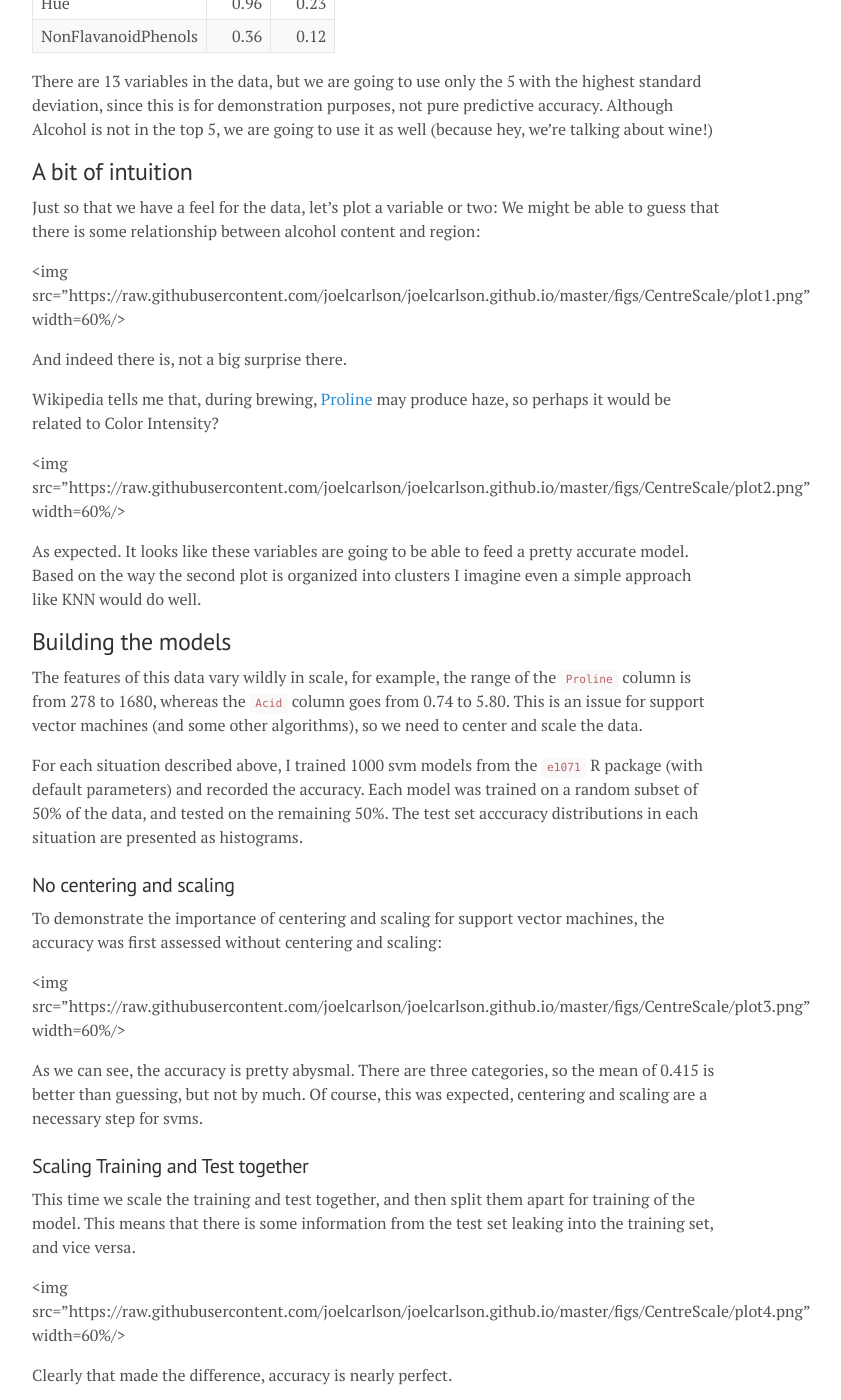
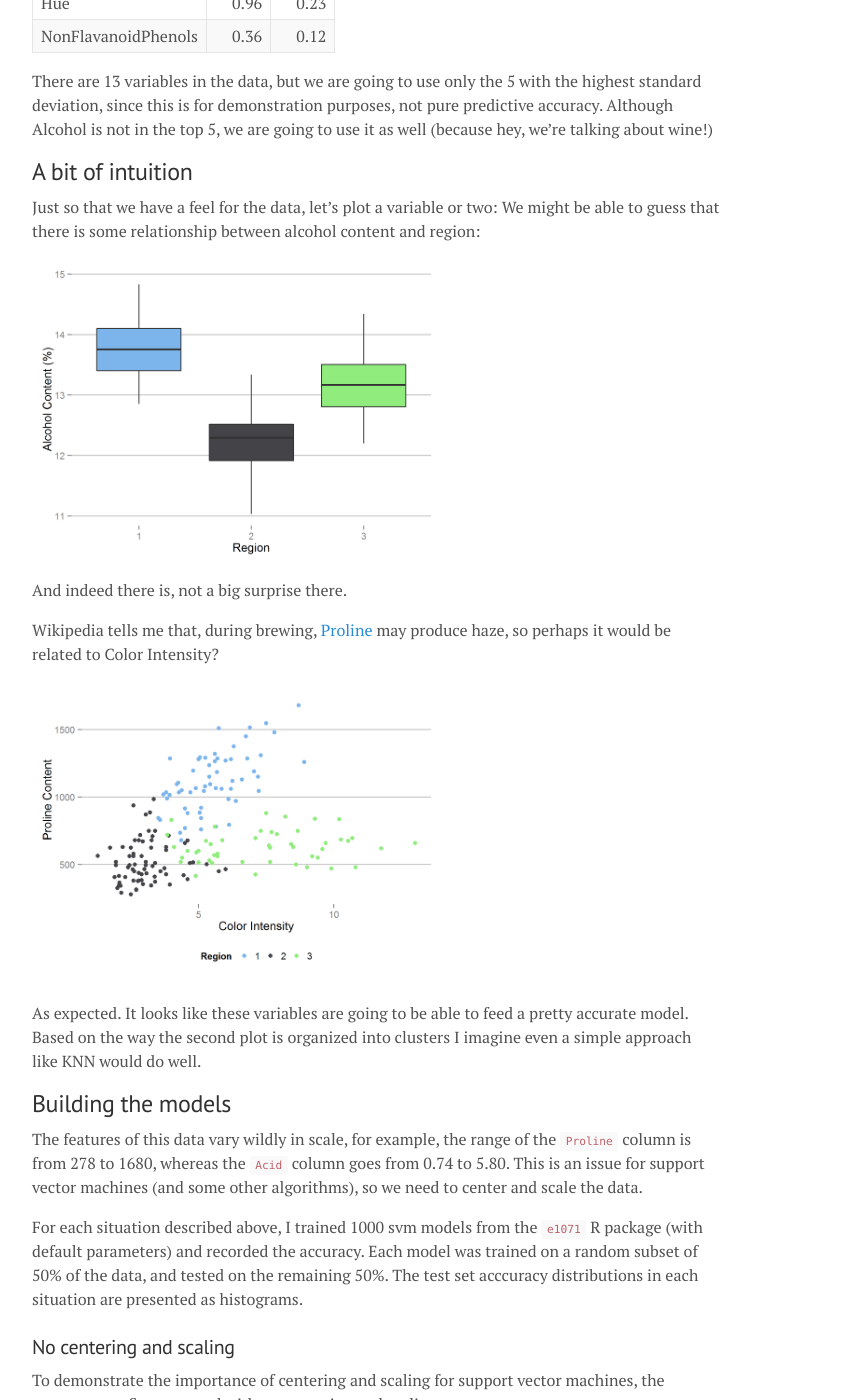
Before and after one commit to joelcarlson/joelcarlson.github.io, a Jekyll site: the page built from _posts/2015-08-18-CentreScale.md, in a window 1280 px wide and 1400 px high, scrolled down 1235 px. Shown: the whole window, without its empty margins (264-1105 px from the left). Built offline with Jekyll 4.4.1, drawn with Linux system fonts in a browser that asks for light colours; some of the changed text lies outside the part shown.

Commit message:
fix widths

```diff
--- a/_posts/2015-08-18-CentreScale.md
+++ b/_posts/2015-08-18-CentreScale.md
@@ -109,14 +109,14 @@ There are 13 variables in the data, but we are going to use only the 5 with the
 Just so that we have a feel for the data, let's plot a variable or two:
 We might be able to guess that there is some relationship between alcohol content and region:
 
-<img src="https://raw.githubusercontent.com/joelcarlson/joelcarlson.github.io/master/figs/CentreScale/plot1.png" width=60%/>
+<img src="https://raw.githubusercontent.com/joelcarlson/joelcarlson.github.io/master/figs/CentreScale/plot1.png" width="60%"/>
 
 
 And indeed there is, not a big surprise there.
 
 Wikipedia tells me that, during brewing, [Proline](https://en.wikipedia.org/wiki/Proline) may produce haze, so perhaps it would be related to Color Intensity?
 
-<img src="https://raw.githubusercontent.com/joelcarlson/joelcarlson.github.io/master/figs/CentreScale/plot2.png" width=60%/>
+<img src="https://raw.githubusercontent.com/joelcarlson/joelcarlson.github.io/master/figs/CentreScale/plot2.png" width="60%"/>
 
 As expected. It looks like these variables are going to be able to feed a pretty accurate model. Based on the way the second plot is organized into clusters I imagine even a simple approach like KNN would do well.
 
@@ -130,7 +130,7 @@ For each situation described above, I trained 1000 svm models from the `e1071` R
 
 To demonstrate the importance of centering and scaling for support vector machines, the accuracy was first assessed without centering and scaling:
 
-<img src="https://raw.githubusercontent.com/joelcarlson/joelcarlson.github.io/master/figs/CentreScale/plot3.png" width=60%/>
+<img src="https://raw.githubusercontent.com/joelcarlson/joelcarlson.github.io/master/figs/CentreScale/plot3.png" width="60%"/>
 
 
 As we can see, the accuracy is pretty abysmal. There are three categories, so the mean of 0.415 is better than guessing, but not by much. Of course, this was expected, centering and scaling are a necessary step for svms.
@@ -139,7 +139,7 @@ As we can see, the accuracy is pretty abysmal. There are three categories, so th
 
 This time we scale the training and test together, and then split them apart for training of the model. This means that there is some information from the test set leaking into the training set, and vice versa.
 
-<img src="https://raw.githubusercontent.com/joelcarlson/joelcarlson.github.io/master/figs/CentreScale/plot4.png" width=60%/>
+<img src="https://raw.githubusercontent.com/joelcarlson/joelcarlson.github.io/master/figs/CentreScale/plot4.png" width="60%"/>
 
 
 Clearly that made the difference, accuracy is nearly perfect.
@@ -148,7 +148,7 @@ Clearly that made the difference, accuracy is nearly perfect.
 
 Well, this is the right way.
 
-<img src="https://raw.githubusercontent.com/joelcarlson/joelcarlson.github.io/master/figs/CentreScale/plot5.png" width=60%/>
+<img src="https://raw.githubusercontent.com/joelcarlson/joelcarlson.github.io/master/figs/CentreScale/plot5.png" width="60%"/>
 
 So, it appears that there is just the teeensiest increase in accuracy if we do it the right way. Is it statistically significant, though?
 
@@ -171,7 +171,8 @@ We can assess whether or not there is a difference in the mean accuracy between
       0.939 0.936
 {% endhighlight %}
 
-<img src="https://raw.githubusercontent.com/joelcarlson/joelcarlson.github.io/master/figs/CentreScale/plot6.png" width=60%/>
+<img src="https://raw.githubusercontent.com/joelcarlson/joelcarlson.github.io/master/figs/CentreScale/plot6.png" width="60%"/>
+
 
 The difference is extremely small (around 0.4%), but it exists and is statistically significant.
 
```
